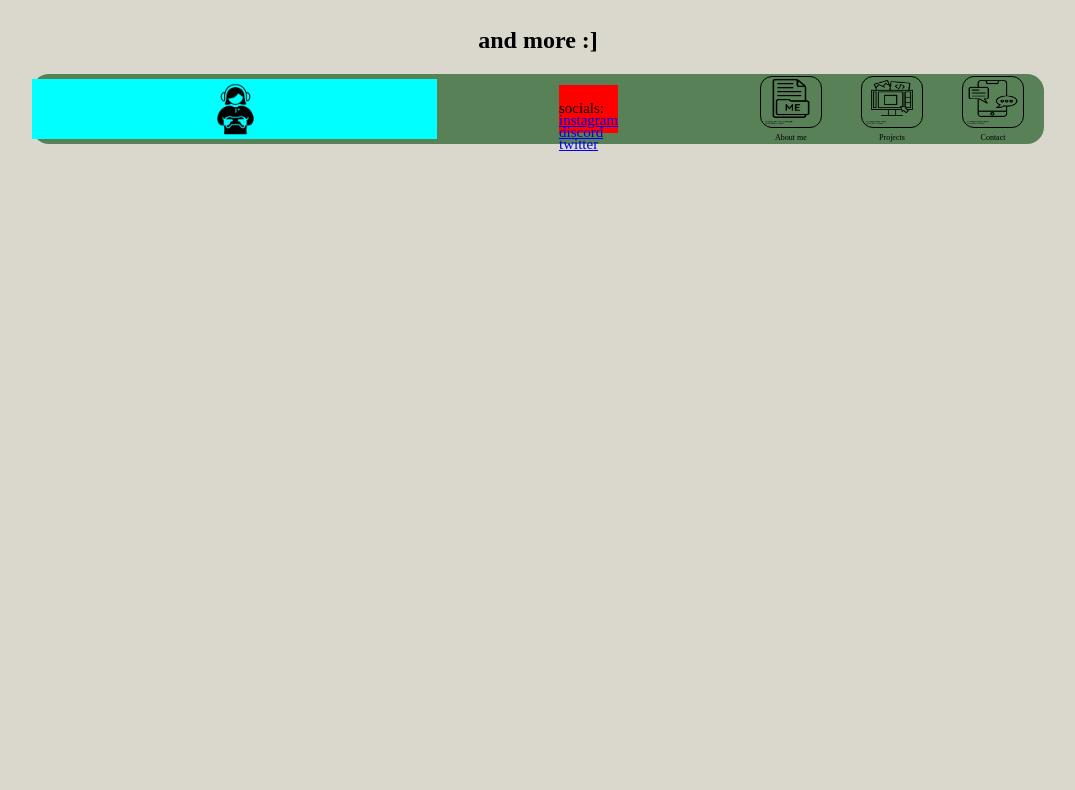
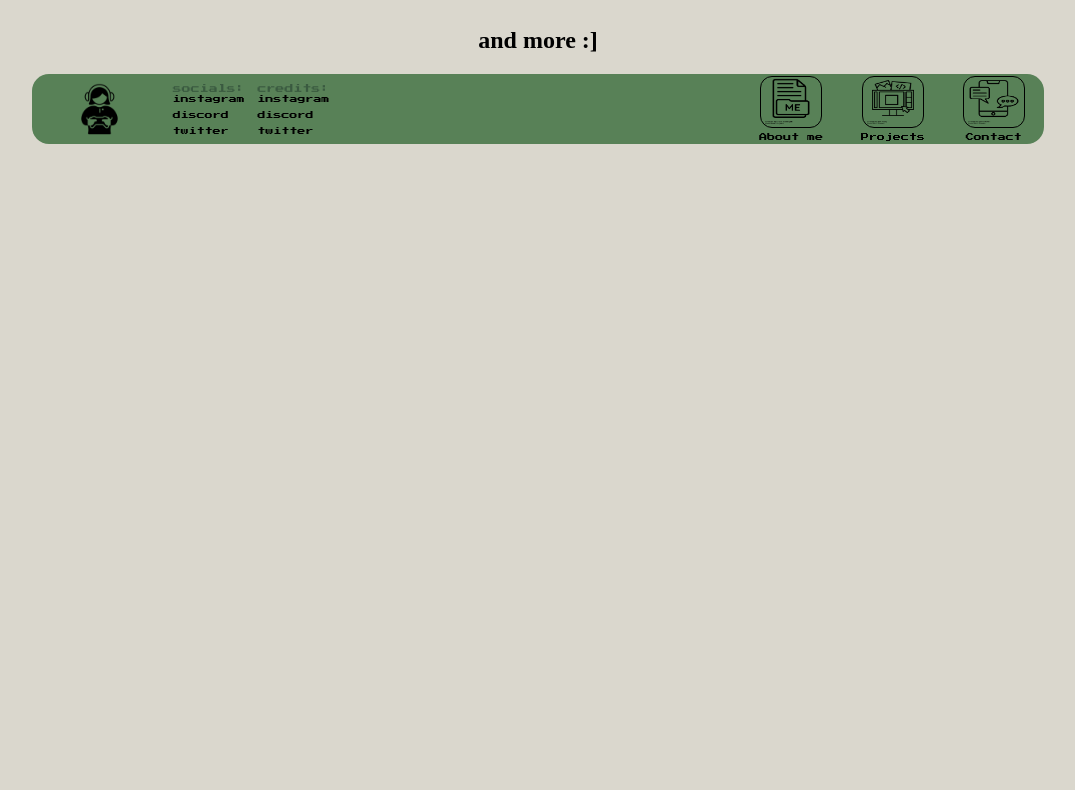
Before and after one commit to CarmenV446/CarmenV446.github.io, a plain HTML site: page index.html in a window 1280 px wide. Shown: the part 171-961 px from the top of the page, without its empty margins (102-1177 px from the left). Drawn offline with Linux system fonts and the light colour scheme.

Commit message:
added socials and credits div box to footer

```diff
--- a/index.html
+++ b/index.html
@@ -38,22 +38,38 @@
         and more :]
     </h2>
     <footer>
+        <div class="footer-first">
             <a class="home-button" href="index.html">
                 <img class="home-img" src="img/noun-gamer-2909380.png" alt="icon">
             </a>
             <div class="footer-socials">
-            <p class="footer-text">socials:</p>
+                <p class="social">socials:</p>
                 <nav>
-                <a href="https://www.instagram.com/carmenshalisa/">
-                    <p class="footer-text"> instagram </p>
+                    <a class="footer-text" href="https://www.instagram.com/carmenshalisa/">
+                        <p> instagram </p>
                     </a>
-                <a href="https://discord.com/">
-                    <p class="footer-text">discord</p>
+                    <a class="footer-text" href="https://discord.com/">
+                        <p>discord</p>
                     </a>
-                <a href="https://x.com/CarmenVerhoeve1">
-                    <p class="footer-text">twitter</p>
+                    <a class="footer-text" href="https://x.com/CarmenVerhoeve1">
+                        <p>twitter</p>
                     </a>
                 </nav>
+            </div>
+            <div class="footer-socials">
+                <p class="social">credits:</p>
+                <nav>
+                    <a class="footer-text" href="https://www.instagram.com/carmenshalisa/">
+                        <p> instagram </p>
+                    </a>
+                    <a class="footer-text" href="https://discord.com/">
+                        <p>discord</p>
+                    </a>
+                    <a class="footer-text" href="https://x.com/CarmenVerhoeve1">
+                        <p>twitter</p>
+                    </a>
+                </nav>
+            </div>
         </div>
 
         <nav class="navbar-second">
--- a/portfolio-general.css
+++ b/portfolio-general.css
@@ -28,7 +28,7 @@ header {
     text-decoration: none;
     color: black;
     font-size: 10px;
-    background-color: aqua;
+    background-color: rgb(0, 255, 255, 0);
 }
 
 .nav-button-center {
@@ -71,17 +71,31 @@ footer {
     height: 70px;
     background-color: #588157;
     border-radius: 17px;
+    font-family: "Press Start 2P";
+
 }
 
 .footer-text {
-    margin-bottom: -20px;
-    font-size: 15px;
-
+    text-decoration: none;
+    color: #000;
+    font-size: 8px;
 }
 
 .footer-socials {
     display: flex;
-    flex-direction: column;
-    justify-content: flex-start;
-    background-color: red;
+    height: 70px;
+    flex-flow: column wrap;
+    justify-content: center;
+    font-size: 9px;
+    color: #3A5A40;
 }
+
+.footer-first {
+    display: flex;
+    flex-direction: row;
+    justify-content: space-around;
+    width: 30%;
+}
+.social{
+    margin-bottom: -6px;
+}
```
Lines whose indentation alone changed are shown as unchanged.
